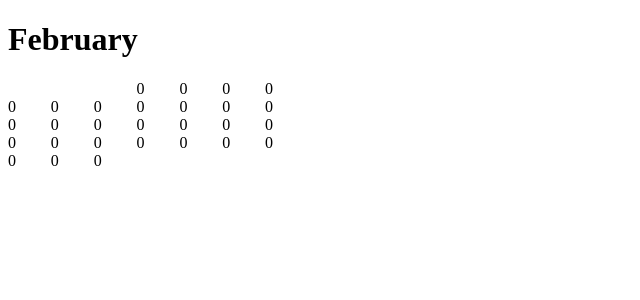
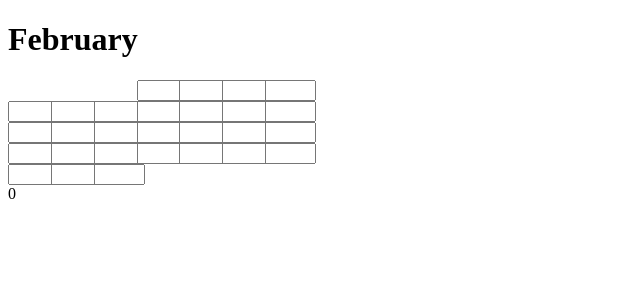
Before and after one commit to craigpalermo/calendar-counter, a Vue app: page / in a window 1280 px wide. Shown: the top 300 px of the page, without its empty margins (0-640 px from the left). Built offline with nearby package versions, Linux system fonts and the light colour scheme.

Commit message:
Implement sum for month

```diff
--- /dev/null
+++ b/src/components/CalendarDay.vue
@@ -0,0 +1,20 @@
+<template>
+  <input type="number"
+         min="0"
+         v-on:input="valueChanged">
+</template>
+
+<script>
+  export default {
+    props: ['index', 'days'],
+    name: 'calendar-day',
+    methods: {
+      valueChanged(event) {
+        this.$emit('valueChanged', {
+          index: this.index,
+          value: event.target.valueAsNumber,
+        });
+      },
+    },
+  };
+</script>
--- a/src/components/CalendarMonth.vue
+++ b/src/components/CalendarMonth.vue
@@ -1,46 +1,72 @@
 <template>
   <div class="month">
+    <!-- month name -->
     <h1>{{ monthName }}</h1>
 
+    <!-- calendar -->
     <div class="days-container">
       <div class="day"
-           v-for="day in days">
+           v-for="(day, idx) in days">
         <div>
-          <div type="number" v-if="day.active">{{ day.value }}</div>
+          <div v-show="day.active">
+            <calendar-day :index="idx" v-on:valueChanged="updateSum"></calendar-day>
+          </div>
         </div>
       </div>
+    </div>
+
+    <!-- totals -->
+    <div>
+      {{ sum }}
     </div>
   </div>
 </template>
 
 <script>
   import moment from 'moment';
+  import CalendarDay from './CalendarDay';
 
   export default {
     name: 'calendar-month',
     props: ['number'],
+    components: {
+      CalendarDay,
+    },
     data() {
       return {
         days: this.getValuesArray(this.number),
+        sum: 0,
       };
     },
     methods: {
+      initValuesArray(num, active) {
+        let i = 0;
+        const values = [];
+        while (i < num) {
+          values.push({
+            active,
+            value: 0,
+          });
+          i += 1;
+        }
+        return values;
+      },
       getValuesArray(number) {
         const firstOfMonth = moment(new Date(moment().year(), number - 1)).date(1);
         const daysInMonth = firstOfMonth.daysInMonth();
         const firstWeekdayOffset = firstOfMonth.isoWeekday();
 
         // Placeholder values for end of previous month
-        const inactiveValues = new Array(firstWeekdayOffset).fill({
-          active: false,
-        });
+        const inactiveValues = this.initValuesArray(firstWeekdayOffset, false);
 
         // Active values, one for each day of month
-        const activeValues = new Array(daysInMonth).fill({
-          active: true,
-          value: 0,
-        });
+        const activeValues = this.initValuesArray(daysInMonth, true);
+
         return [...inactiveValues, ...activeValues];
+      },
+      updateSum(data) {
+        this.days[data.index].value = data.value;
+        this.sum = this.days.reduce((total, day) => total + day.value, 0);
       },
     },
     computed: {
@@ -65,4 +91,8 @@
   .day {
     width: (1 / 7) * 100%;
   }
+
+  input {
+    width: 100%;
+  }
 </style>
```
